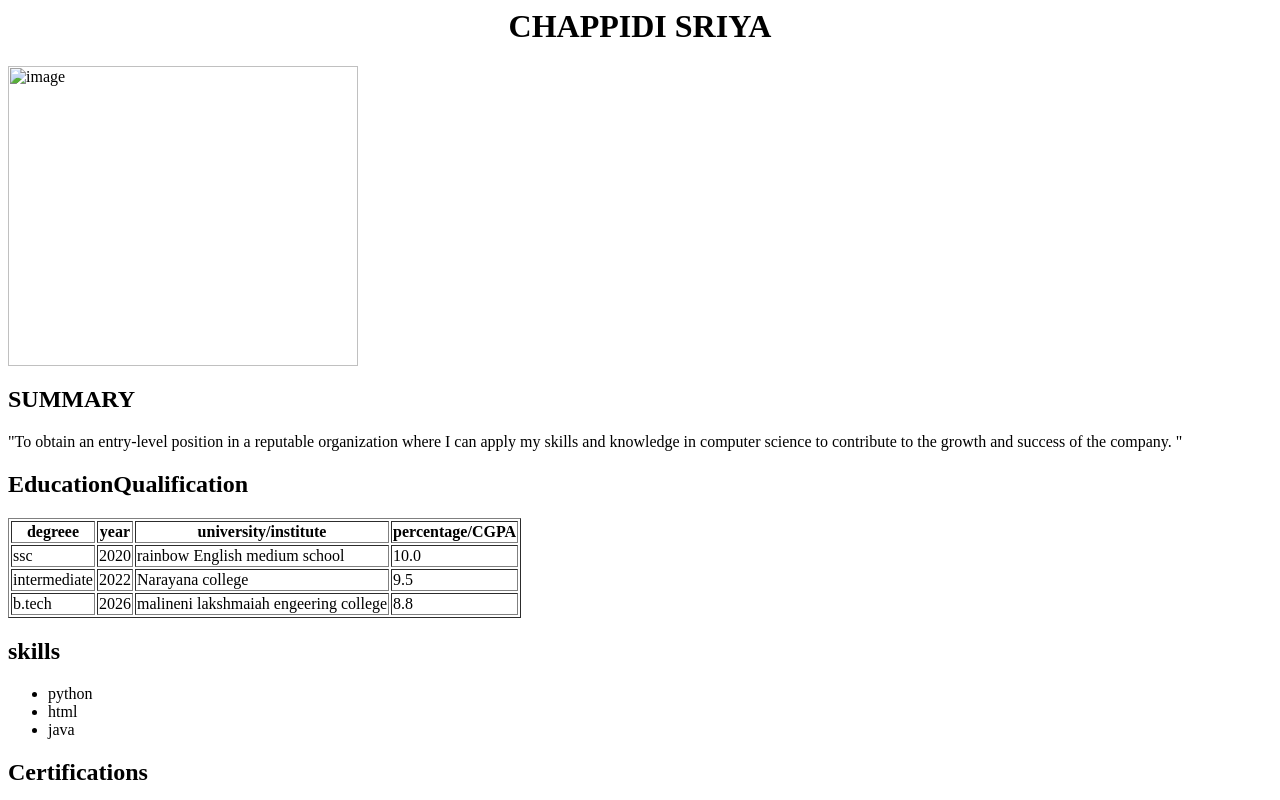
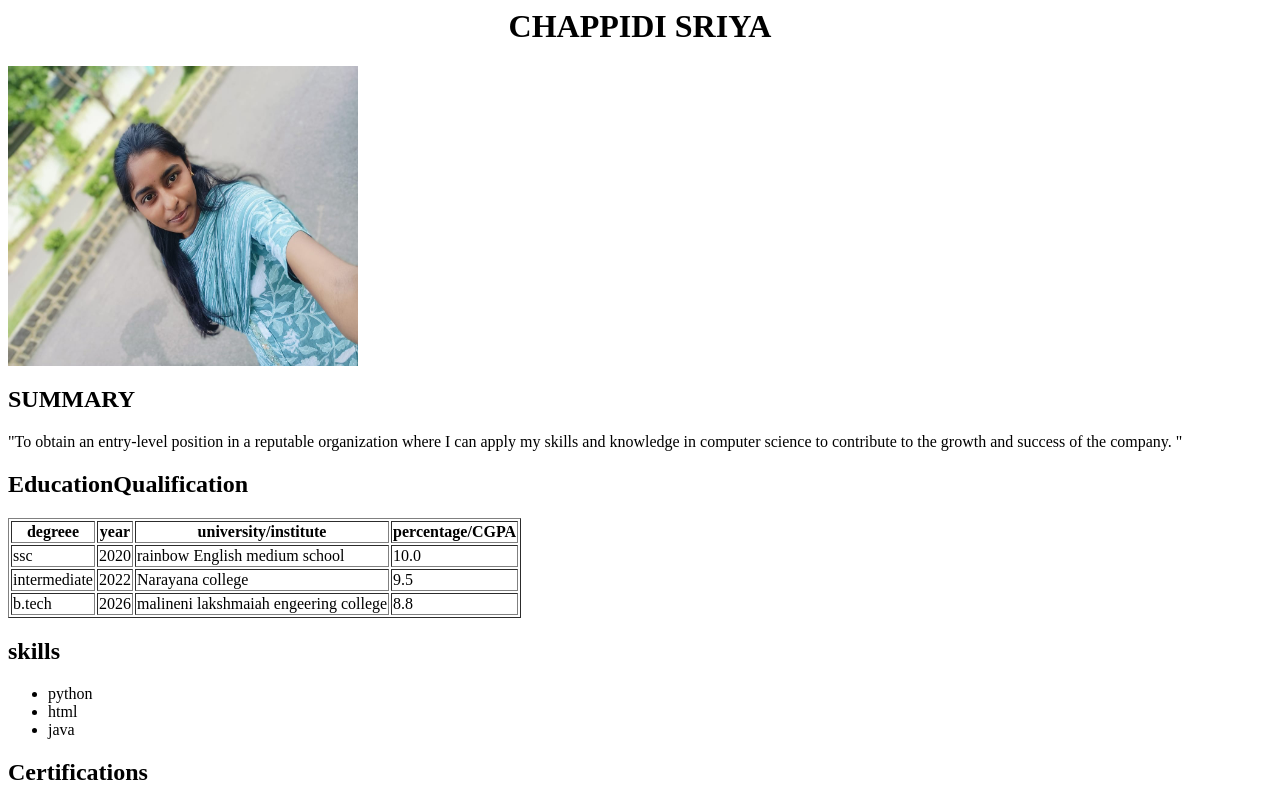
Before and after one commit to sriya123567/Akshaya, a plain HTML site: page index.html in a window 1280 px wide. Shown: the top 800 px of the page. Drawn offline with Linux system fonts and the light colour scheme.

Commit message:
Update index.html

```diff
--- a/index.html
+++ b/index.html
@@ -5,8 +5,8 @@
    </head>
    <body>
       <h1><center>CHAPPIDI SRIYA</center></h1>
-      <img src="C:\Users\sriya\Downloads\sriyaaa.jpg"
-      alt="image"height="300"width="350">
+      <img src="sriya.jpg"
+      alt="image" height="300px" width="350px">
       <h2>SUMMARY</h2>
       <p> "To obtain an entry-level position in a reputable organization where I can apply my skills and knowledge in computer science to contribute to the growth and success of the company.
 "</p>
```
